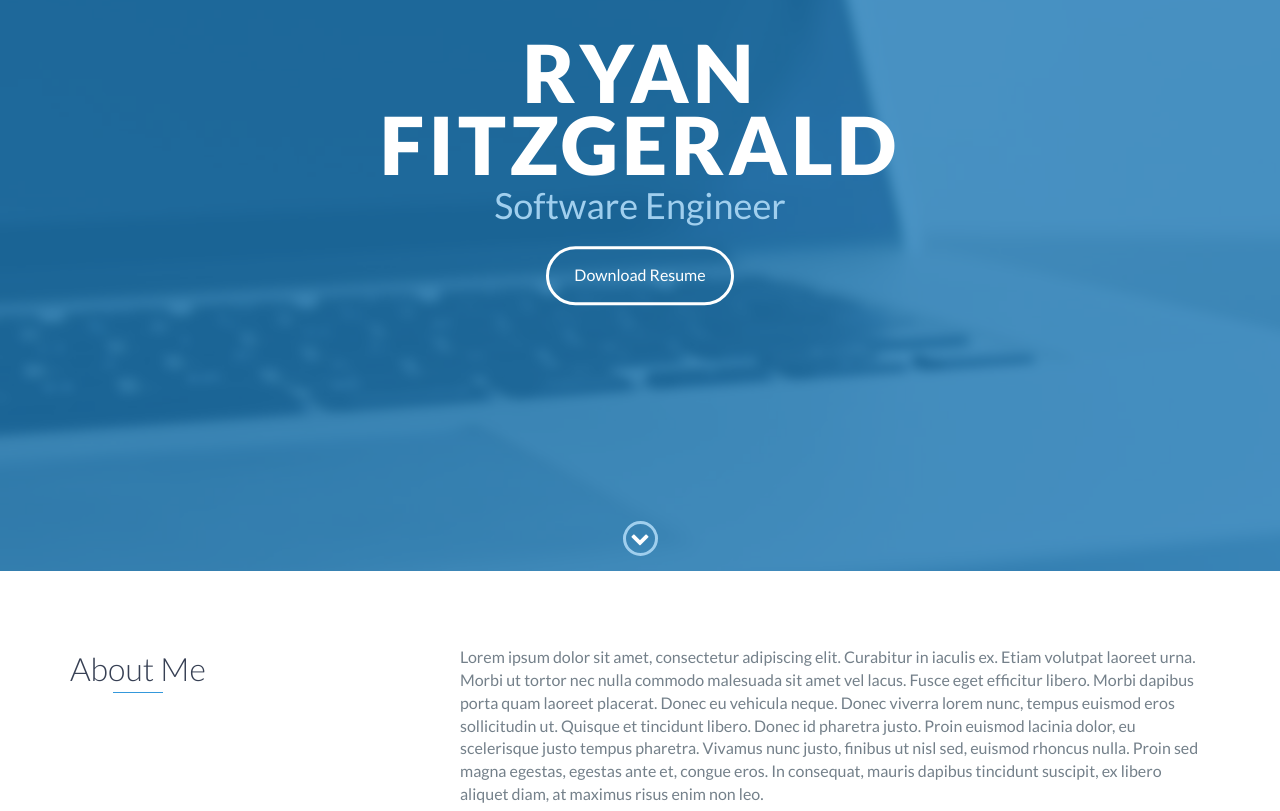
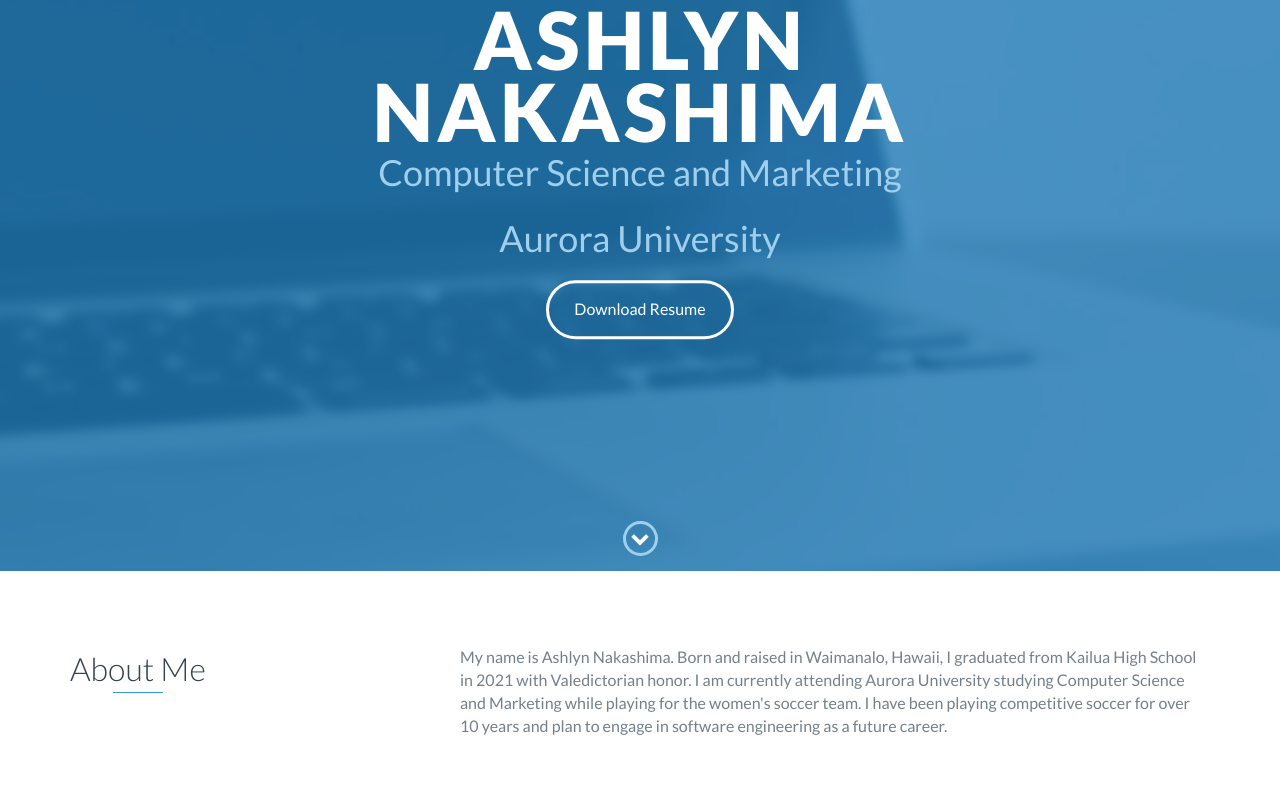
Before and after one commit to ashnakashima/ashnakashima.github.io, a website: page index.html in a window 1280 px wide. Shown: the part 229-1040 px from the top of the page. Drawn offline with nearby package versions, Linux system fonts and the light colour scheme.

Commit message:
about me update

```diff
--- a/index.html
+++ b/index.html
@@ -48,8 +48,9 @@
 
     <div id="lead">
         <div id="lead-content">
-            <h1>Ryan Fitzgerald</h1>
-            <h2>Software Engineer</h2>
+            <h1> Ashlyn Nakashima </h1>
+            <h2> Computer Science and Marketing </h2>
+            <h2> Aurora University </h2>
             <a href="#" class="btn-rounded-white">Download Resume</a>
         </div>
         <!-- End #lead-content -->
@@ -73,9 +74,11 @@
                 </div>
                 <div class="col-md-8">
                     <p>
-                        Lorem ipsum dolor sit amet, consectetur adipiscing elit. Curabitur in iaculis ex. Etiam volutpat laoreet urna. Morbi ut tortor nec nulla commodo malesuada sit amet vel lacus. Fusce eget efficitur libero. Morbi dapibus porta quam laoreet placerat. Donec
-                        eu vehicula neque. Donec viverra lorem nunc, tempus euismod eros sollicitudin ut. Quisque et tincidunt libero. Donec id pharetra justo. Proin euismod lacinia dolor, eu scelerisque justo tempus pharetra. Vivamus nunc justo, finibus
-                        ut nisl sed, euismod rhoncus nulla. Proin sed magna egestas, egestas ante et, congue eros. In consequat, mauris dapibus tincidunt suscipit, ex libero aliquet diam, at maximus risus enim non leo.
+                        My name is Ashlyn Nakashima. Born and raised in Waimanalo, Hawaii, I graduated
+                        from Kailua High School in 2021 with Valedictorian honor. I am currently attending Aurora
+                        University studying Computer Science and Marketing while playing for the women's
+                        soccer team. I have been playing competitive soccer for over 10 years and plan to engage
+                        in software engineering as a future career.
                     </p>
                 </div>
             </div>
```
